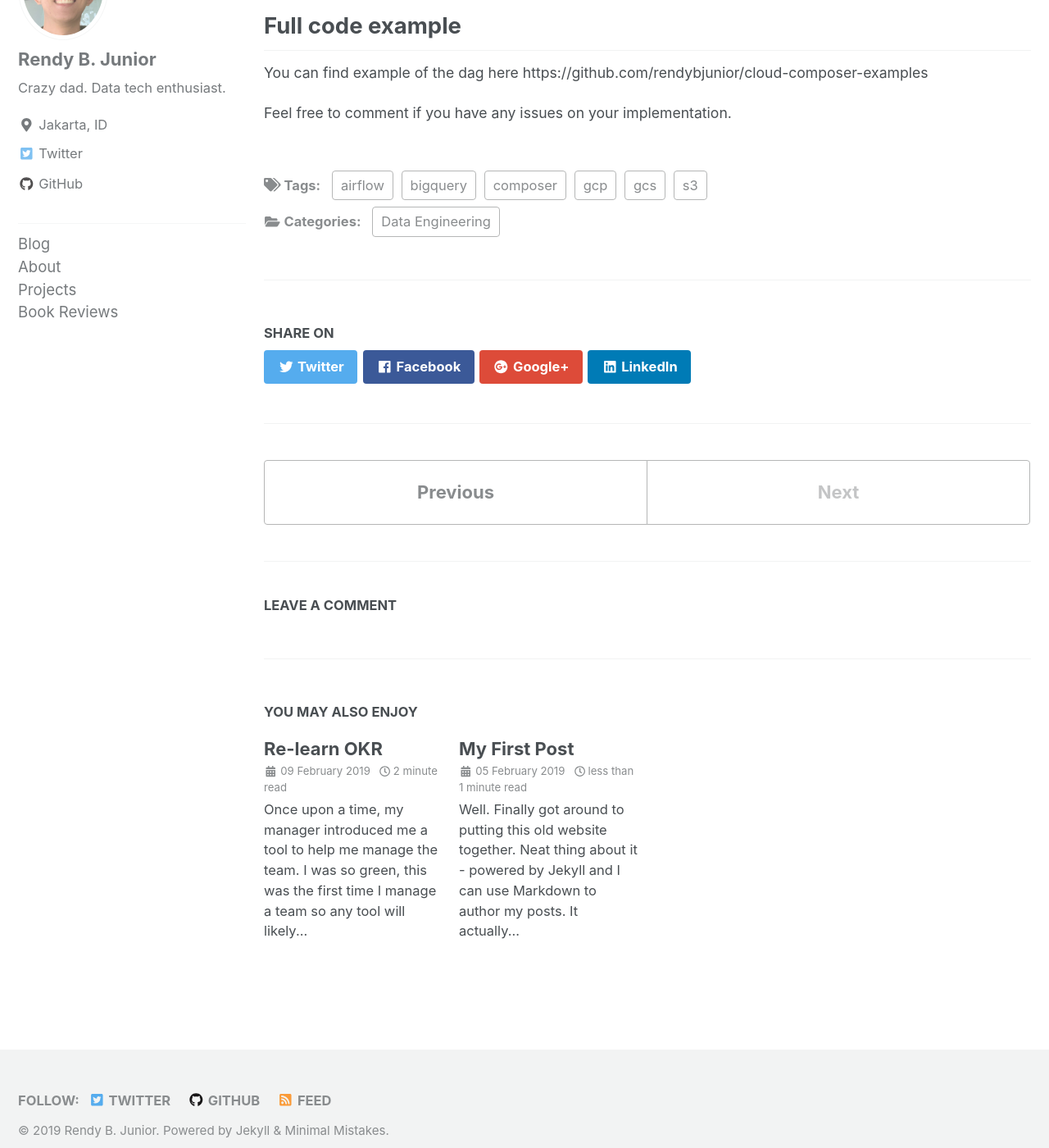
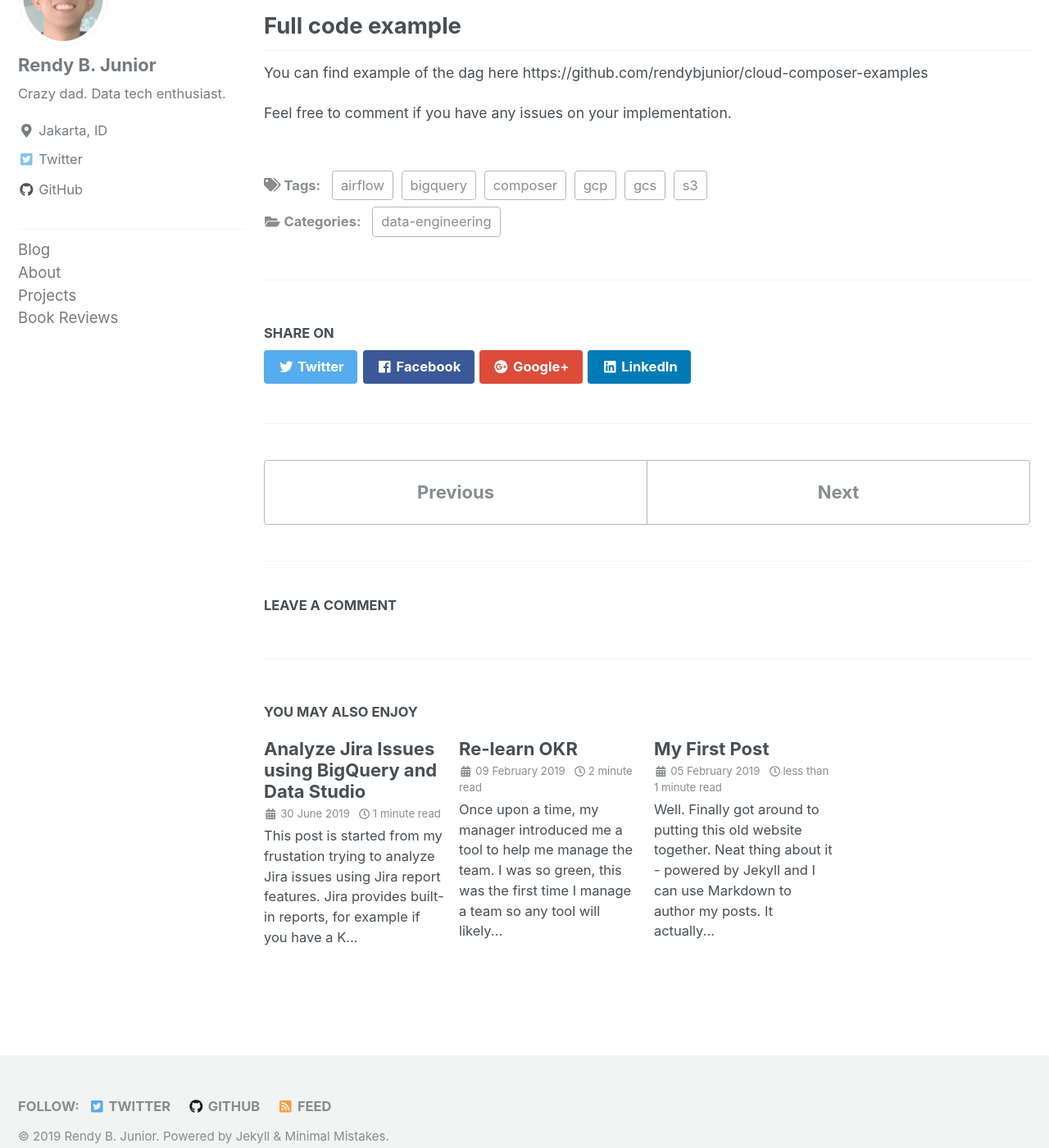
Before and after one commit to rendybjunior/rendyistyping, a Jekyll site: the page built from _posts/2019-06-22-s3-to-bq.md, in a window 1280 px wide and 1400 px high, scrolled down 3262 px. Shown: the whole window at 82% size. Built offline with Jekyll 4.4.1, drawn with Linux system fonts in a browser that asks for light colours; cached includes are drawn as plain includes; nearby versions of some CDN libraries; comment, search, counter and statistics services are not loaded; part of the change alters nothing that is shown.

Commit message:
jira on bigquery

````diff
--- a/_posts/2019-06-22-s3-to-bq.md
+++ b/_posts/2019-06-22-s3-to-bq.md
@@ -4,7 +4,7 @@ header:
   teaser: /assets/images/dag_tree_view.png
   og_image: /assets/images/s3_to_bq_dag.png
 date: 2019-06-22
-category: Data Engineering
+category: data-engineering
 tags: [airflow, composer, gcp, bigquery, gcs, s3]
 ---
 
--- /dev/null
+++ b/_posts/2019-06-30-analyze-jira-from-bigquery.md
@@ -0,0 +1,89 @@
+---
+title: "Analyze Jira Issues using BigQuery and Data Studio"
+# header:
+#   teaser: /assets/images/dag_tree_view.png
+#   og_image: /assets/images/s3_to_bq_dag.png
+date: 2019-06-30
+category: data-engineering
+tags: [jira, airflow, composer, gcp, bigquery, gcs]
+---
+
+This post is started from my frustation trying to analyze Jira issues using Jira report features. Jira provides built-in reports, for example if you have a Kanban board it will provide Control Chart. However, if you want to customize the insight, the only way that I find is [by doing a lot of coding](https://developer.atlassian.com/server/jira/platform/creating-a-jira-report/), which is not flexible enough for me to do ad hoc analysis. I ended up copying Jira issue to BigQuery so that I can analyze easily.
+
+## Using Jira API to Get Jira Issues
+I am using [Python JIRA](https://jira.readthedocs.io/en/master/) library to do the work. Since I'm going to analyze the data regularly, I schedule a script on Cloud Composer that query Jira data and then upload to BigQuery. The first part is getting API authenticaion detail. You will need server, user, and API key to work with. Here's the sample value:
+```python
+jira_user = 'mrawesome@abcd.com'
+jira_apikey = 'xxx'
+jira_server = 'https://abcd.atlassian.net/'
+```
+Then, we need to design how the JQL query will be. JQL, stands for Jira Query Language, is a query language we will use to get issues from Jira API. I am planning run this script daily, take all issues created on yesterday's date in project ABCD. Here's my JQL example using hardcoded date.
+```python
+jql = 'project = "ABCD" AND created >= "2019/06/28" AND created < "2019/06/29"'
+```
+Since I am going to load it into BigQuery, I write it first as json file locally. Here's how the complete script looks like.
+```python
+import os, json, copy
+from jira import JIRA
+
+jira_user = 'mrawesome@abcd.com'
+jira_apikey = 'xxx'
+jira_server = 'https://abcd.atlassian.net/'
+jql = 'project = "ABCD" AND created >= "2019/06/28" AND created < "2019/06/29"'
+temp_file_name = 'jira_created_2019-06-28.json'
+prefix = 'jira_created/created=2019-06-28/'
+
+jira = JIRA({'server': jira_server}, basic_auth=(jira_user, jira_apikey))
+with open(temp_file_name, 'w') as fp:
+    for issue in jira.search_issues(jql,maxResults=max_result):
+        fp.write(json.dumps(issue.raw))
+        fp.write("\n")
+```
+
+## Oops, Need to Cleanse the Data
+After my first run on the script, I naively tried to load it into BigQuery via web UI, and I got some details to be cleansed:
+- The query return ten thousands of custom fields, custom fields are fields defined by JIRA users. I need to exclude them as I'm not using them
+- Object returned contains fields started with number, which is avatar fields: '16x16', '32x32', etc. Need to exclude them as well.
+- The date returned is using ISO date time with letter 'T' to separate date and time, BigQuery refuse to process and say that we need to use space as date and time separator
+Then I created some functions to do those clean up and transformation before I write the issues to JSON.
+
+## Upload to GCS and Load to BigQuery
+As it involves several steps already that should be decoupled, I decided to use Composer. Here's how the DAG looks like.
+```python
+with DAG(dag_id, schedule_interval=schedule_interval,
+        default_args=default_args) as dag:
+
+  jira_to_gcs = PythonOperator(
+    task_id='jira_to_gcs',
+    python_callable=jira_to_gcs,
+    op_kwargs={'bucket_name': gcs_bucket},
+    provide_context=True
+  )
+
+  gcs_to_bq = GoogleCloudStorageToBigQueryOperator(
+    task_id='gcs_to_bq',
+    bucket=gcs_bucket,
+    source_objects=[ 'idsd_created/created={{ ds }}/*.json' ],
+    destination_project_dataset_table=destination_table_with_partition,
+    source_format=source_format,
+    create_disposition='CREATE_IF_NEEDED',
+    write_disposition='WRITE_TRUNCATE'
+  )
+```
+
+## Finally, Time to Analyze the Data!
+After several months backfill in several minutes only, we are ready to analyze the data on BigQuery. Start with a simple one, how's the trend for issue based on priority? The query was only 5.3KB, which translate to almost $0 with $5 per TB current BigQuery query pricing.
+
+<figure>
+	<img src="/assets/images/jira_bigqueryui.png">
+  <figcaption>Jira Issues on BigQuery</figcaption>
+</figure>
+
+After this simple initial query, I clicked "EXPLORE WITH DATA STUDIO" on red circle above.
+
+<figure>
+	<img src="/assets/images/jira_datastudio.png">
+  <figcaption>Jira Issues on BigQuery</figcaption>
+</figure>
+
+I am so happy now I can easily create my own insight and create my own queries to dig deeper on my Jira issues. :)
````
Also changed, not shown: assets/images/jira_bigqueryui.png (added), assets/images/jira_datastudio.png (added).
